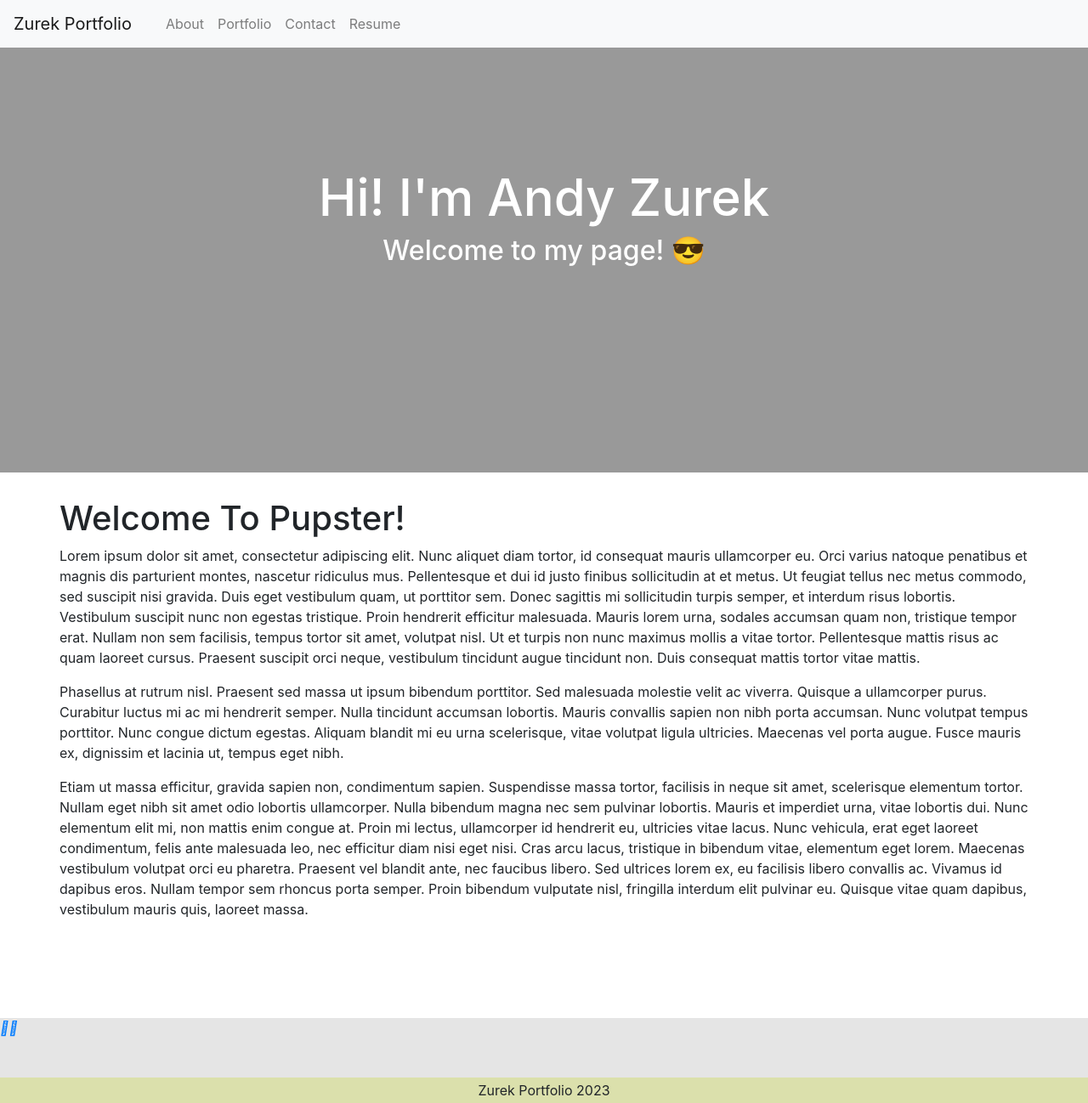
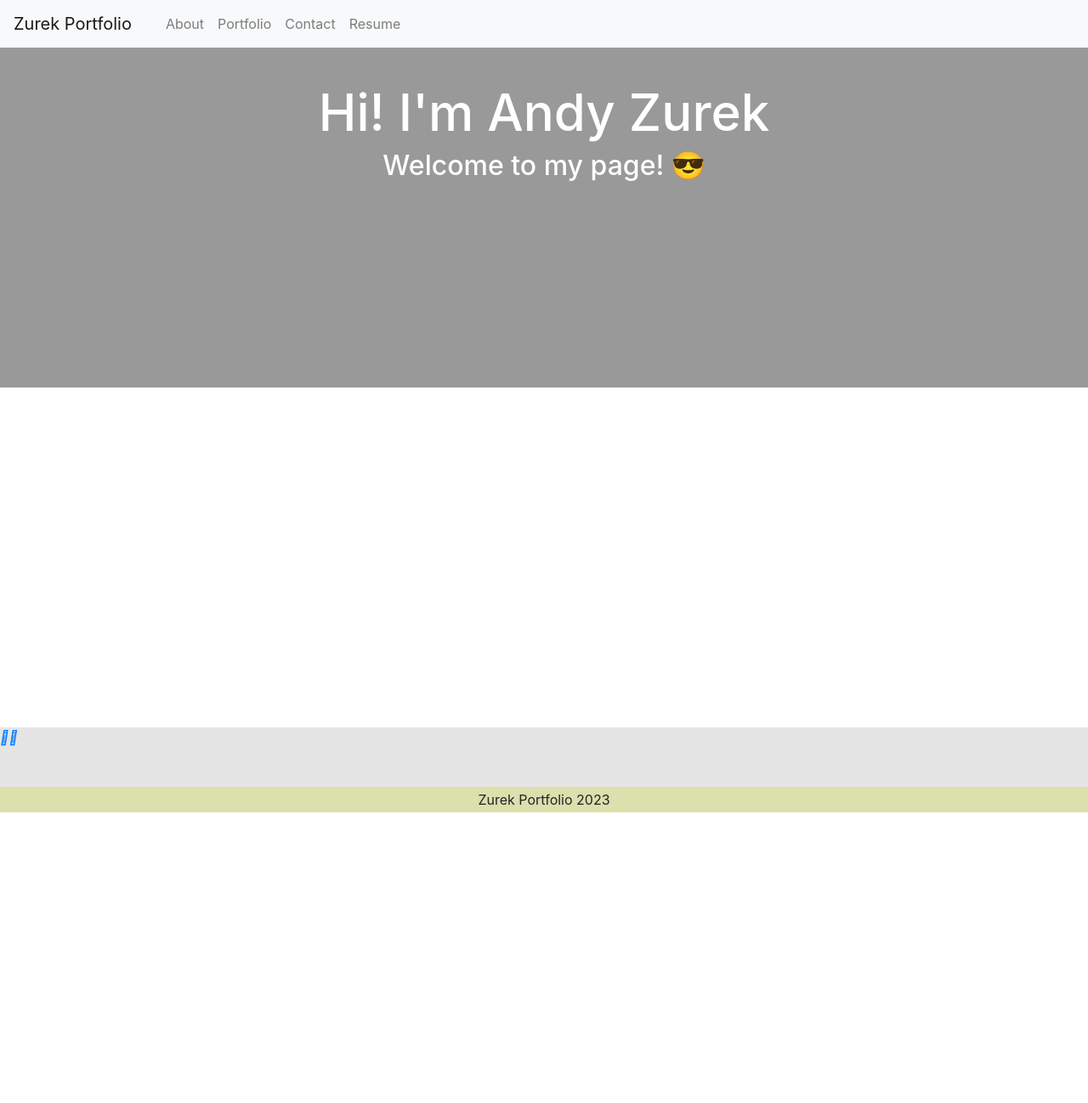
Before and after one commit to AZurek17/react-zurek-portfolio, a React (Vite) app: page / in a window 1280 px wide. Shown: the whole page at 85% size. After the commit the page ends 956 px from the top, so only its background shows below. Built offline with nearby package versions, Linux system fonts and the light colour scheme.

Commit message:
updated resume, and about pages, and added helper file

```diff
--- a/src/main.jsx
+++ b/src/main.jsx
@@ -3,6 +3,7 @@ import { createBrowserRouter, RouterProvider } from 'react-router-dom';
 import "./index.css";
 
 import App from './App';
+import Home from "./pages/Home";
 import About from "./pages/About";
 import Portfolio from "./pages/Portfolio";
 import Contact from "./pages/Contact";
@@ -15,6 +16,10 @@ const router = createBrowserRouter([
     children: [
       {
         index: true,
+        element: <Home />,
+      },
+      {
+        path: '/About',
         element: <About />,
       },
       {
--- a/src/pages/About.jsx
+++ b/src/pages/About.jsx
@@ -3,66 +3,20 @@ import "../styles/Hero/style.css";
 function About() {
   return (
     <div>
-      <div className="hero text-center" style={{ backgroundImagePath: "../images/zurek" }}
+      <div className="hero text-center" style={{ backgroundImagePath: "../images/" }}
       >
-        <h1>Hi! I'm Andy Zurek</h1>
-        <h2>Welcome to my page! 😎  </h2>
+        <h1>Here is a little bit about me </h1>
+        <h5>For the past 23 year, I've been a Structural Drafter/Designer/Special Inspector.
+                    I wanted a change and switching to be Full Stack Developer fits and feels right! As a Full Stack Developer, I want to continue to build a better tomorrow.
+                    I also enjoy building custom PC's, Servers, and have a little networking knowledge too.
+                    Below is a summary of my Developer skills I've recently learned
+        </h5>
+
       </div>
-      <div className={`container`} style={{ marginTop: 30 }}>
-        <div className={`row`}>
-          <div className={"md-12"}>
-            <h1>Welcome To Pupster!</h1>
-          </div>
+
         </div>
-        <div className={`row`}>
-          <div className={"md-12"}>
-            <p>
-              Lorem ipsum dolor sit amet, consectetur adipiscing elit. Nunc
-              aliquet diam tortor, id consequat mauris ullamcorper eu. Orci
-              varius natoque penatibus et magnis dis parturient montes, nascetur
-              ridiculus mus. Pellentesque et dui id justo finibus sollicitudin
-              at et metus. Ut feugiat tellus nec metus commodo, sed suscipit
-              nisi gravida. Duis eget vestibulum quam, ut porttitor sem. Donec
-              sagittis mi sollicitudin turpis semper, et interdum risus
-              lobortis. Vestibulum suscipit nunc non egestas tristique. Proin
-              hendrerit efficitur malesuada. Mauris lorem urna, sodales accumsan
-              quam non, tristique tempor erat. Nullam non sem facilisis, tempus
-              tortor sit amet, volutpat nisl. Ut et turpis non nunc maximus
-              mollis a vitae tortor. Pellentesque mattis risus ac quam laoreet
-              cursus. Praesent suscipit orci neque, vestibulum tincidunt augue
-              tincidunt non. Duis consequat mattis tortor vitae mattis.
-            </p>
-            <p>
-              Phasellus at rutrum nisl. Praesent sed massa ut ipsum bibendum
-              porttitor. Sed malesuada molestie velit ac viverra. Quisque a
-              ullamcorper purus. Curabitur luctus mi ac mi hendrerit semper.
-              Nulla tincidunt accumsan lobortis. Mauris convallis sapien non
-              nibh porta accumsan. Nunc volutpat tempus porttitor. Nunc congue
-              dictum egestas. Aliquam blandit mi eu urna scelerisque, vitae
-              volutpat ligula ultricies. Maecenas vel porta augue. Fusce mauris
-              ex, dignissim et lacinia ut, tempus eget nibh.
-            </p>
-            <p>
-              Etiam ut massa efficitur, gravida sapien non, condimentum sapien.
-              Suspendisse massa tortor, facilisis in neque sit amet, scelerisque
-              elementum tortor. Nullam eget nibh sit amet odio lobortis
-              ullamcorper. Nulla bibendum magna nec sem pulvinar lobortis.
-              Mauris et imperdiet urna, vitae lobortis dui. Nunc elementum elit
-              mi, non mattis enim congue at. Proin mi lectus, ullamcorper id
-              hendrerit eu, ultricies vitae lacus. Nunc vehicula, erat eget
-              laoreet condimentum, felis ante malesuada leo, nec efficitur diam
-              nisi eget nisi. Cras arcu lacus, tristique in bibendum vitae,
-              elementum eget lorem. Maecenas vestibulum volutpat orci eu
-              pharetra. Praesent vel blandit ante, nec faucibus libero. Sed
-              ultrices lorem ex, eu facilisis libero convallis ac. Vivamus id
-              dapibus eros. Nullam tempor sem rhoncus porta semper. Proin
-              bibendum vulputate nisl, fringilla interdum elit pulvinar eu.
-              Quisque vitae quam dapibus, vestibulum mauris quis, laoreet massa.
-            </p>
-          </div>
-        </div>
-      </div>
-    </div>
+
+
   );
 }
 
--- a/src/pages/Contact.jsx
+++ b/src/pages/Contact.jsx
@@ -1,7 +1,8 @@
 import React, { Component } from "react";
-import API from "../utils/API";
+import { useState } from 'react';
 import "../styles/SearchForm/style.css";
 import "../styles/SearchResults/style.css";
+import { checkPassword, validateEmail } from '../../utils/helpers';
 
 class Search extends Component {
   state = {
@@ -53,38 +54,27 @@ class Search extends Component {
           </div>
           <form className="search">
             <div className="form-group">
-              <label htmlFor="breed">Breed Name:</label>
+              <label htmlFor="name">first Name:</label>
               <input
                 value={this.state.search}
                 onChange={this.handleInputChange}
-                name="breed"
-                list="breeds"
+                name="name"
+                list="names"
                 type="text"
                 className="form-control"
-                placeholder="Type in a dog breed to begin"
-                id="breed"
+                placeholder="name"
+                id="name"
               />
-              <datalist id="breeds">
-                {this.state.breeds.map((breed) => (
-                  <option value={breed} key={breed} />
-                ))}
-              </datalist>
               <button
                 type="submit"
                 onClick={this.handleFormSubmit}
                 className="btn btn-success"
               >
-                Search
+                Send Message
               </button>
             </div>
           </form>
-          <ul className="list-group search-results">
-            {this.state.results.map((result) => (
-              <li key={result} className="list-group-item">
-                <img alt="Dog" src={result} className="img-fluid" />
-              </li>
-            ))}
-          </ul>
+
         </div>
       </div>
     );
--- a/src/pages/Home.jsx
+++ b/src/pages/Home.jsx
@@ -13,4 +13,4 @@ function Home() {
   );
 }
 
-export default About;
+export default Home;
--- a/src/pages/Resume.jsx
+++ b/src/pages/Resume.jsx
@@ -1,94 +1,49 @@
-import React, { Component } from "react";
-import API from "../utils/API";
-import "../styles/SearchForm/style.css";
-import "../styles/SearchResults/style.css";
+import "../styles/Hero/style.css";
 
-class Search extends Component {
-  state = {
-    search: "",
-    breeds: [],
-    results: [],
-    error: "",
-  };
+function Resume() {
+  return (
+    <div>
+      <div className="hero text-right">
+        <a><h2>Download my resume here</h2></a>
+        <div className={`row`}>
+          <div className={"md-12"}>
+      <div className="hero text-left" style={{ backgroundImagePath: "../images/" }}>
 
-  // When the component mounts, get a list of all available base breeds and update this.state.breeds
-  componentDidMount() {
-    API.getBaseBreedsList()
-      .then((res) => this.setState({ breeds: res.data.message }))
-      .catch((err) => console.log(err));
-  }
 
-  handleInputChange = (event) => {
-    this.setState({ search: event.target.value });
-  };
+        <h5>Front-end Proficiencies:</h5>
+              <ul>
+                <li>HTML,</li>
+                <li>CSS,</li>
+                <li>JaveScript,</li>
+                <li>jQuery,</li>
+                <li>responsive design,</li>
+                <li>React,</li>
+                <li>BootStrap,</li>
+                <li>Bulma</li>
+              </ul>
+              </div>
+        </div>
+        <div className={`row`}>
+          <div className={"md-12"}>
+        <h5>Back-end Proficiencies:</h5>
+              <ul>
+                <li>APIs,</li>
+                <li>Node,</li>
+                <li>Express,</li>
+                <li>MySQL, Sequelize</li>
+                <li>MongoDB, Mongoose</li>
+                <li>Rest</li>
+                <li>GraphQL</li>
+              </ul>
 
-  handleFormSubmit = (event) => {
-    event.preventDefault();
-    API.getDogsOfBreed(this.state.search)
-      .then((res) => {
-        if (res.data.status === "error") {
-          throw new Error(res.data.message);
-        }
-        this.setState({ results: res.data.message, error: "" });
-      })
-      .catch((err) => this.setState({ error: err.message }));
-  };
-  render() {
-    return (
-      <div>
-        <div className={`container`} style={{ minHeight: "80%" }}>
-          <h1 className="text-center">Search By Breed!</h1>
-          <div
-            role="alert"
-            className={`alert alert-danger fade in`}
-            style={{
-              width: "80%",
-              margin: "0 auto",
-              marginTop: 18,
-              opacity: this.state.error ? 1 : 0,
-              marginBottom: 10,
-            }}
-          >
-            {this.state.error}
-          </div>
-          <form className="search">
-            <div className="form-group">
-              <label htmlFor="breed">Breed Name:</label>
-              <input
-                value={this.state.search}
-                onChange={this.handleInputChange}
-                name="breed"
-                list="breeds"
-                type="text"
-                className="form-control"
-                placeholder="Type in a dog breed to begin"
-                id="breed"
-              />
-              <datalist id="breeds">
-                {this.state.breeds.map((breed) => (
-                  <option value={breed} key={breed} />
-                ))}
-              </datalist>
-              <button
-                type="submit"
-                onClick={this.handleFormSubmit}
-                className="btn btn-success"
-              >
-                Search
-              </button>
-            </div>
-          </form>
-          <ul className="list-group search-results">
-            {this.state.results.map((result) => (
-              <li key={result} className="list-group-item">
-                <img alt="Dog" src={result} className="img-fluid" />
-              </li>
-            ))}
-          </ul>
         </div>
       </div>
-    );
-  }
+
+      </div>
+      </div>
+    </div>
+
+  );
 }
 
-export default Search;
+export default Resume;
--- a/src/styles/Hero/style.css
+++ b/src/styles/Hero/style.css
@@ -1,5 +1,5 @@
 .hero {
-  height: 500px;
+  height: 400px;
   background-size: cover;
   background-position: center;
   position: relative;
@@ -28,6 +28,17 @@
 
 .hero h1 {
   font-size: 60px;
-  padding-top: 140px;
+  padding-top: 40px;
   margin-top: 0;
+
 }
+
+.hero h5 {
+  color: white;
+  font-size: 20px;
+  padding: 40px;
+  padding-left: 10%;
+  padding-right: 10%;
+  margin-top: 0;
+
+}
--- /dev/null
+++ b/src/utils/helpers.js
@@ -0,0 +1,12 @@
+export function validateEmail(email) {
+  const re = /^(([^<>()[\]\\.,;:\s@"]+(\.[^<>()[\]\\.,;:\s@"]+)*)|(".+"))@((\[[0-9]{1,3}\.[0-9]{1,3}\.[0-9]{1,3}\.[0-9]{1,3}\])|(([a-zA-Z\-0-9]+\.)+[a-zA-Z]{2,}))$/;
+  return re.test(String(email).toLowerCase());
+}
+
+export function checkPassword(input) {
+  const passw = /^[A-Za-z]\w{7,14}$/;
+  if (input.match(passw)) {
+    return true;
+  }
+  return false;
+}
```
